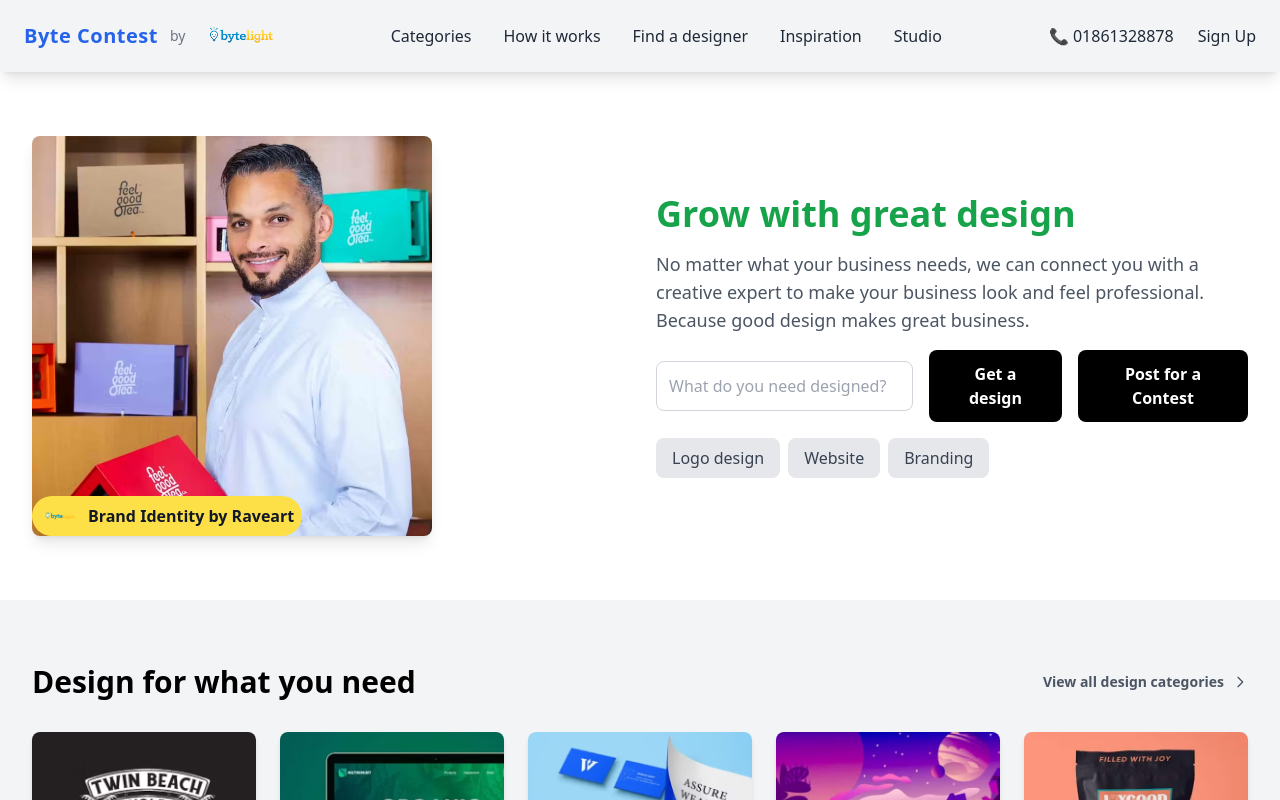
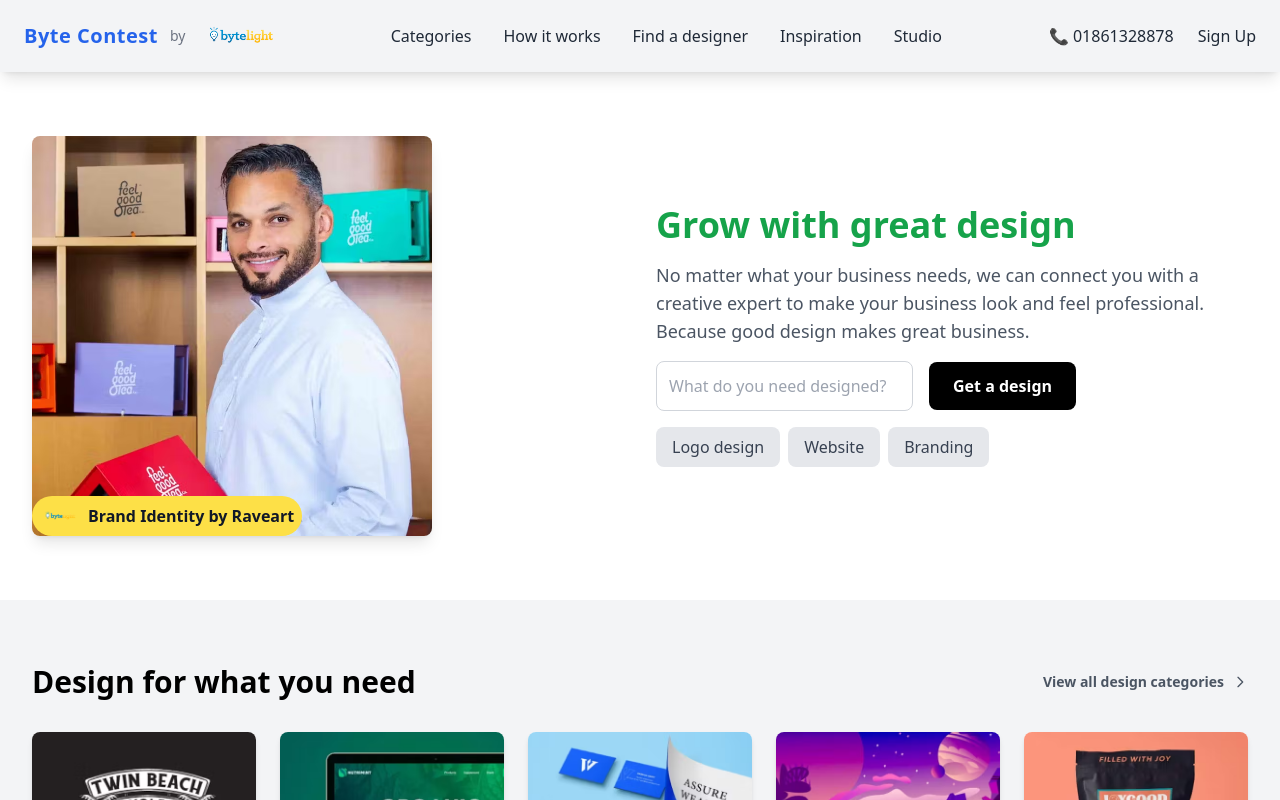
Before and after one commit to Byte-Light/byte-contest, a Next.js app: page / in a window 1280 px wide. Shown: the top 800 px of the page. Built offline with nearby package versions, Linux system fonts and the light colour scheme.

Commit message:
remove button and folder reimport

```diff
--- a/app/find-a-designer/page.tsx
+++ b/app/find-a-designer/page.tsx
@@ -1,6 +1,7 @@
-import DesignerSection from '@/components/findDesigner/DesignerSection';
-import DesignSelection from '@/components/findDesigner/DesignSelection';
+
 import React from 'react';
+import DesignerSection from '../../components/findDesigner/DesignerSection';
+import DesignSelection from '../../components/findDesigner/DesignSelection';
 
 const FindADesigner = () => {
     return (
--- a/components/home/DesignShowcase.tsx
+++ b/components/home/DesignShowcase.tsx
@@ -9,9 +9,6 @@ const DesignShowcase = () => {
     router.push('/categories');
   };
 
-  const handlePostButtonClick = () => {
-    router.push('/post-contest');
-  };
 
   return (
     <div className="flex flex-col lg:flex-row justify-between items-center lg:space-x-8 py-16 px-8">
@@ -61,12 +58,6 @@ const DesignShowcase = () => {
             Get a design
           </button>
 
-          <button
-            onClick={handlePostButtonClick}
-            className="w-full lg:w-auto px-6 py-3 bg-black text-white rounded-lg font-semibold hover:bg-gray-800 transition duration-300"
-          >
-            Post for a Contest
-          </button>
         </div>
 
         {/* Popular Tags */}
```
Also changed, not shown: app/how-it-works/page.tsx (+5 -4 lines).
